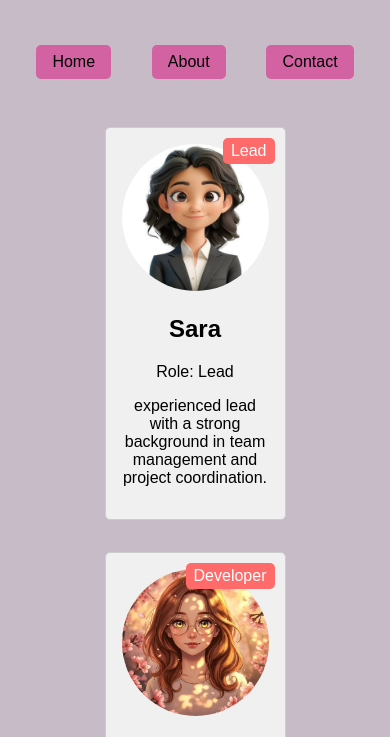
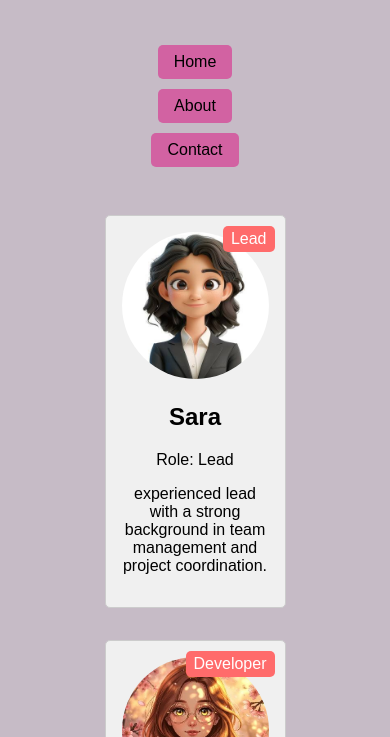
Before and after one commit to kanwalrafia26-source/internship, a plain HTML site: page internship tasks/task 2/teampage.html in a window 390 px wide. Shown: the part 75-812 px from the top of the page. Drawn offline with Linux system fonts and the light colour scheme.

Commit message:
Refactor CSS for navigation and team cards
Updated the CSS for responsive design and improved layout.

```diff
--- a/internship tasks/task 2/style.css
+++ b/internship tasks/task 2/style.css
@@ -60,11 +60,18 @@
              text-transform: uppercase;
              letter-spacing: 2px;
              background: linear-gradient(135deg, #2b2b2b 0%, #ff6b6b 100%);
+             background-clip: text;
              -webkit-background-clip: text;
              -webkit-text-fill-color: transparent;
              margin-bottom: 2rem;
         }
+
         @media (max-width: 768px) {
+            nav {
+                flex-direction: column;
+                gap: 10px;
+                align-items: center;
+            }
            .team-card {
                 width: calc(50% - 2em);
             }
```
